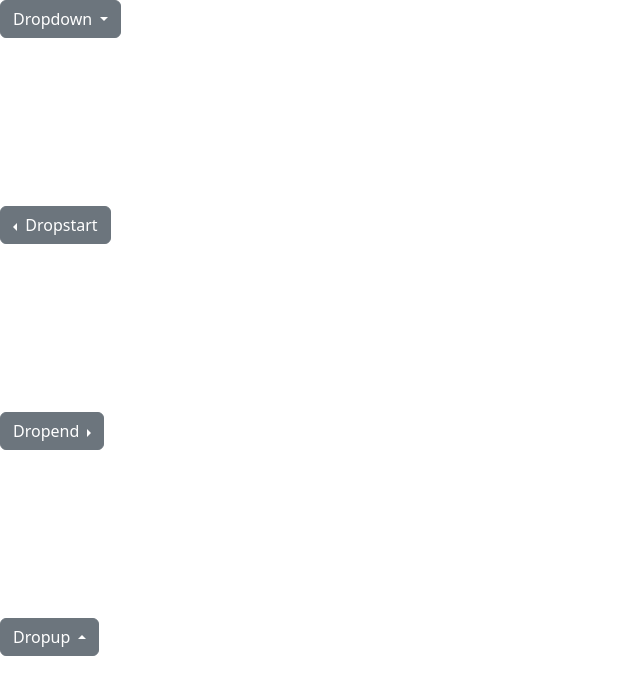
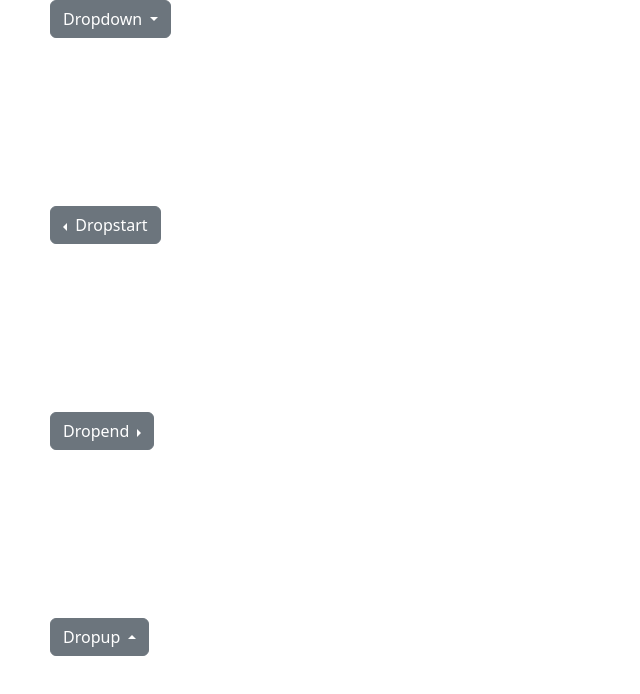
Before and after one commit to raees-127/sltiet-diploma-semister3-rwd, a plain HTML site: page index.html in a window 1280 px wide. Shown: the whole page, without its empty margins (0-640 px from the left). Drawn offline with nearby package versions, Linux system fonts and the light colour scheme.

Commit message:
sdagdsgf

```diff
--- a/index.html
+++ b/index.html
@@ -12,7 +12,7 @@
 
 <body>
 
-    <div class="chacha-op">
+    <div class="chacha-op" style="margin-left: 50px ;">
     <div class="btn-group">
         <button class="btn btn-secondary dropdown-toggle" type="button" data-bs-toggle="dropdown" aria-expanded="false">
             Dropdown
```
